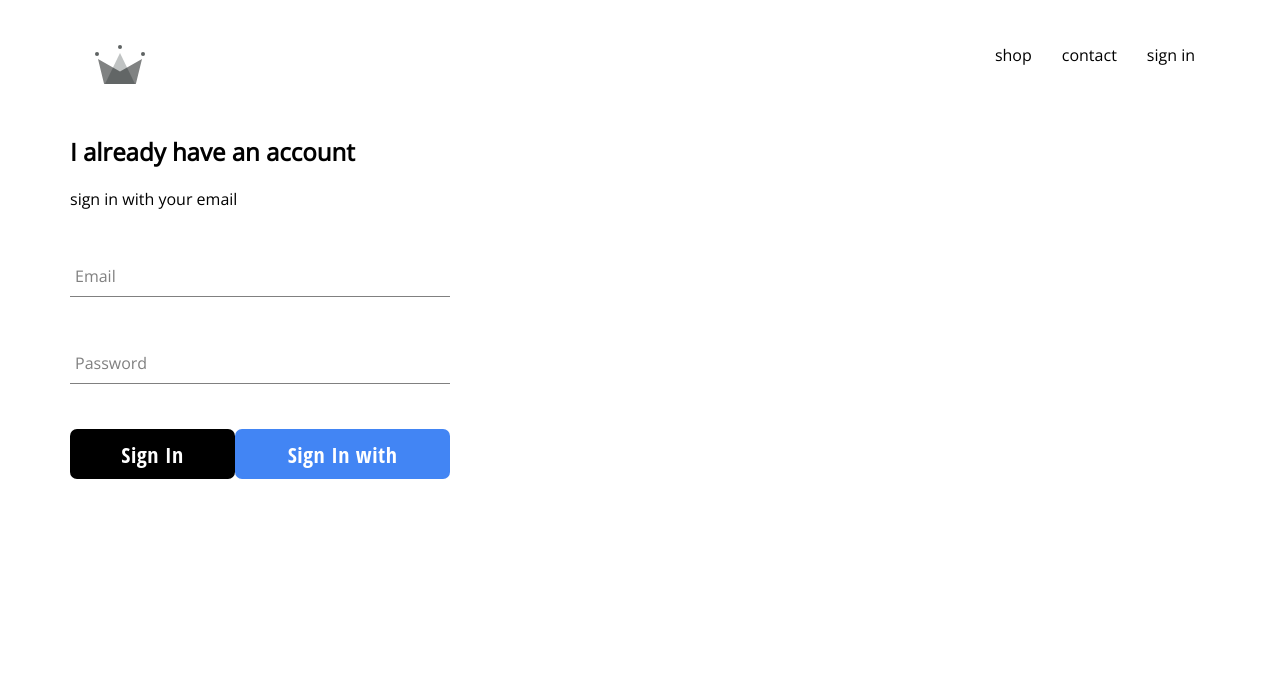
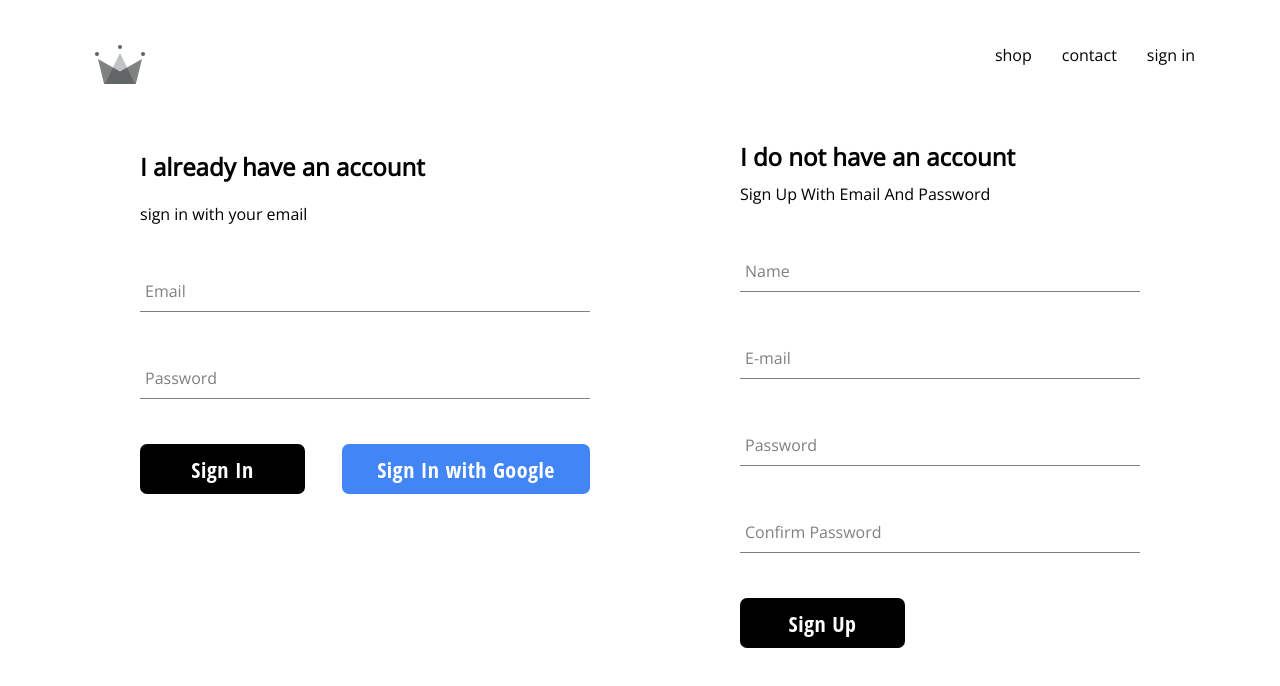
Before and after one commit to ibrahimHasa/E-commerce, a React (Create React App) app: page /signin in a window 1280 px wide. Shown: the top 686 px of the page. Built offline with nearby package versions, Linux system fonts and the light colour scheme; no server answers.

Commit message:
implement firebase utils,store authenticated users

```diff
--- a/src/App.js
+++ b/src/App.js
@@ -5,7 +5,7 @@
 import ShopPage from './pages/shop/shop.component';
 import Header from './components/header/header-component';
 import SignInSignUpPage from './pages/sign-in-sign-up/sign-in-sign-up.component';
-import { auth } from './firebase/firebase.utils';
+import { auth, createUserProfileDocument } from './firebase/firebase.utils';
 
 
 // const HatsPage = () => (
@@ -23,8 +23,20 @@
 unsubscribeFormAuth = null;
 
 componentDidMount(){
-  this.unsubscribeFormAuth =  auth.onAuthStateChanged( user => {
-    this.setState({ currentUser: user });
+  this.unsubscribeFormAuth =  auth.onAuthStateChanged( async userAuth => {
+    if (userAuth) {
+      const userRef = await createUserProfileDocument(userAuth);
+      userRef.onSnapshot(snapShot=>{
+        this.setState({
+          currebtUser:{
+            id: snapShot.id,
+            ...snapShot.data
+          }
+        });
+
+      });
+      this.setState({ currentUser: userAuth })
+    }
   } )
 }
 componentWillUnmount () {
--- a/src/components/sign-in/sign-in.styles.scss
+++ b/src/components/sign-in/sign-in.styles.scss
@@ -1,5 +1,5 @@
 .sign-in{
-    width: 380px;
+    width: 450px;
     display: flex;
     flex-direction: column;
     .title{
--- /dev/null
+++ b/src/components/sign-up/sign-up.component.jsx
@@ -0,0 +1,95 @@
+import React, { Component } from 'react';
+import FormInput from '../form-input/form-input.component';
+import CustomButton from '../custom-button/custom-button.component';
+
+import { auth, createUserProfileDocument } from '../../firebase/firebase.utils';
+import './sign-up.component.scss';
+
+export default class SignUp extends Component {
+    constructor(){
+        super();
+        this.state = {
+            displayName: '',
+            email: '',
+            password: '',
+            confirmedPassword: '',
+        }
+    }
+
+    handleSubmit = async event => {
+        event.preventDefault();
+        const {displayName, email, password,confirmedPassword}= this.state ;
+        if ( password !== confirmedPassword ) {
+            alert("passwords don't match");
+            return;
+        }
+        try {
+            const {user} = await auth.createUserWithEmailAndPassword(email,password);
+           await createUserProfileDocument(user, {displayName});
+           this.setState({
+            displayName: '',
+            email: '',
+            password: '',
+            confirmedPassword: '',
+        });
+        } catch (error) {
+            console.log(error);
+
+        }
+
+
+    };
+
+    handleChange= event =>{
+        const { name, value } = event.target;
+        this.setState({ [name] : value });
+    }
+
+    render() {
+        const {displayName, email, password,confirmedPassword}= this.state
+        return (
+            <div className='sign-up'>
+                <h2 className='title'>
+                    I do not have an account
+                </h2>
+                <span>Sign Up With Email And Password</span>
+
+                <form  className="sign-up-form" onSubmit={this.handleSubmit}>
+                    <FormInput
+                    type='text'
+                    name='displayName'
+                    value={displayName}
+                    onChange={this.handleChange}
+                    label=' Name'
+                    required
+                    />
+                    <FormInput
+                    type='email'
+                    name='email'
+                    value={email}
+                    onChange={this.handleChange}
+                    label=' E-mail'
+                    required
+                    />
+                    <FormInput
+                    type='password'
+                    name='password'
+                    value={password}
+                    onChange={this.handleChange}
+                    label=' Password'
+                    required
+                    />
+                    <FormInput
+                    type='password'
+                    name='confirmedPassword'
+                    value={confirmedPassword}
+                    onChange={this.handleChange}
+                    label='Confirm Password'
+                    required
+                    />
+                    <CustomButton type='submit' on>Sign Up</CustomButton>
+                </form>
+            </div>
+        )
+    }
+}
--- /dev/null
+++ b/src/components/sign-up/sign-up.component.scss
@@ -0,0 +1,8 @@
+.sign-up{
+    display: flex;
+    flex-direction: column;
+    width: 400px;
+    .title{
+        margin: 10px 0px;
+    }
+}
--- a/src/firebase/firebase.utils.js
+++ b/src/firebase/firebase.utils.js
@@ -13,6 +13,31 @@
   appId: "1:644646122601:web:e7a372e3b90accf2725ef8",
 };
 
+export const createUserProfileDocument = async  (userAuth, additionalData) => {
+  if (!userAuth) return;
+  const userRef = firestore.doc(`users/${userAuth.uid}`);
+  const snapShot = await userRef.get();
+
+  if (!snapShot.exists) {
+    const { displayName, email } = userAuth;
+    const createdAt = new Date();
+
+    try {
+      await userRef.set({
+        displayName,
+        email,
+        createdAt,
+        ...additionalData
+      })
+    } catch (error) {
+      console.log('error creating user log', error.message);
+
+    }
+
+  }
+  return userRef;
+}
+
 firebase.initializeApp(config);
 
 export const auth = firebase.auth();
--- a/src/pages/sign-in-sign-up/sign-in-sign-up.component.jsx
+++ b/src/pages/sign-in-sign-up/sign-in-sign-up.component.jsx
@@ -1,11 +1,13 @@
 import React from 'react';
 import './sign-in-sign-up.styles.scss';
 import SignIn from '../../components/sign-in/sign-in.component';
+import SignUp from '../../components/sign-up/sign-up.component';
 
 export default function SignInSignUpPage() {
     return (
         <div className='sign-in-and-sign-up'>
             <SignIn />
+            <SignUp />
         </div>
     )
 }
--- a/src/pages/sign-in-sign-up/sign-in-sign-up.styles.scss
+++ b/src/pages/sign-in-sign-up/sign-in-sign-up.styles.scss
@@ -0,0 +1,9 @@
+.sign-in-and-sign-up{
+    width: 1000px;
+    display: flex;
+    flex-direction: row;
+    justify-content: space-between;
+    // padding: 0rem 7rem;
+    margin: 40px auto;
+
+}
```
